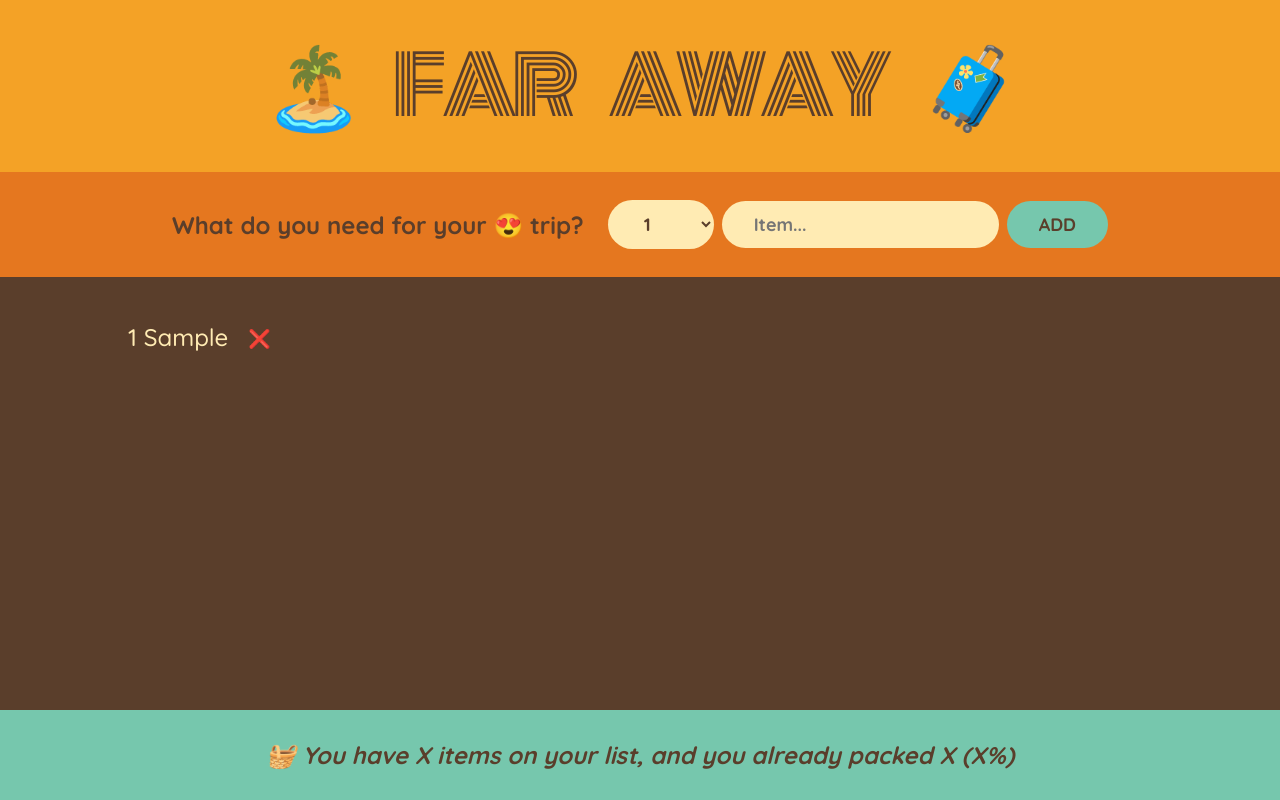
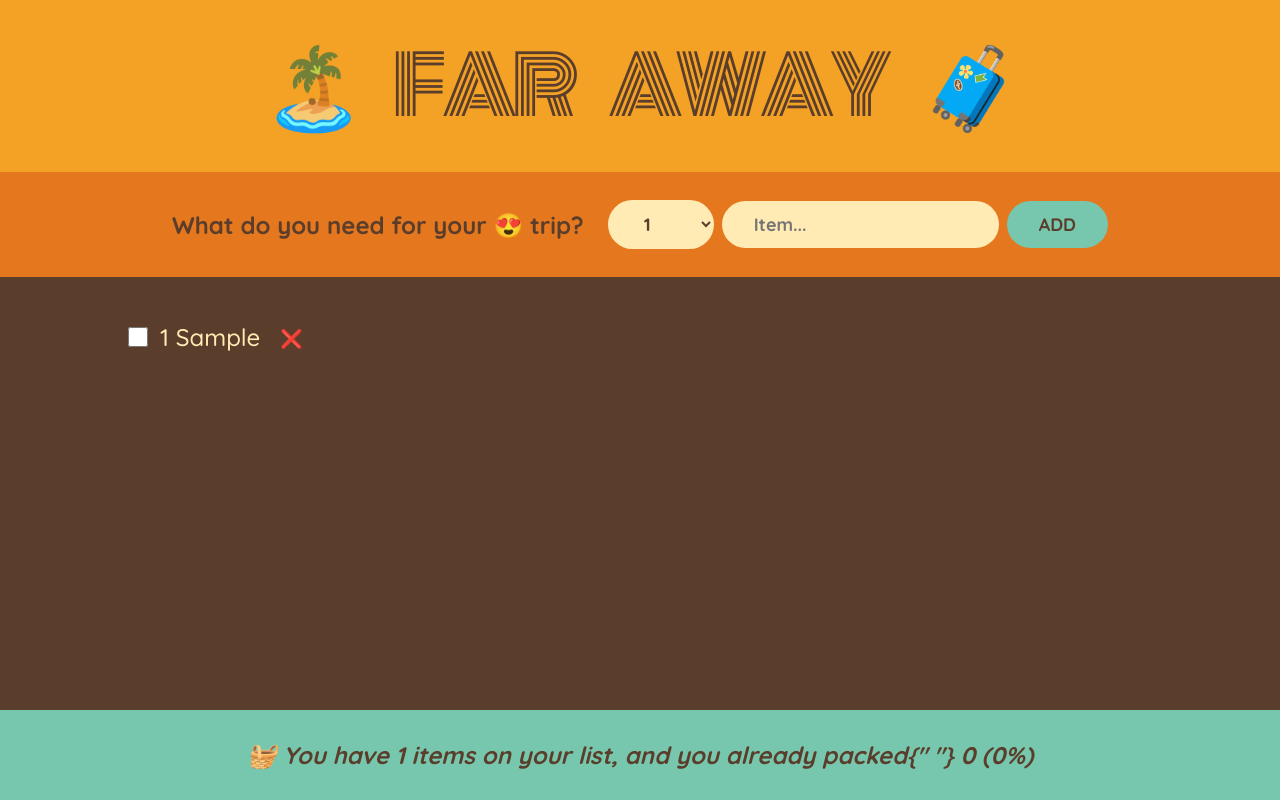
Before and after one commit to aysenurulkucreates/React, a React (Vite) app in the folder PartOne/far-away/: page / in a window 1280 px wide. Both pictures are taken after typing "Sample" into the empty fields and a click on the button "ADD". Built offline with nearby package versions, Linux system fonts and the light colour scheme.

Commit message:
Calculating Statistics as Derived State

```diff
--- a/PartOne/far-away/src/App.jsx
+++ b/PartOne/far-away/src/App.jsx
@@ -10,13 +10,24 @@
   function handleDeleteItems(id) {
     setItems((items) => items.filter((item) => item.id !== id));
   }
+  function handleToggleItem(id) {
+    setItems((items) =>
+      items.map((item) =>
+        item.id === id ? { ...item, packed: !item.packed } : item
+      )
+    );
+  }
 
   return (
     <div className="app">
       <Logo />
       <Form onAddItems={handleAddItems} />
-      <PackingList items={items} onDeleteItem={handleDeleteItems} />
-      <Stats />
+      <PackingList
+        items={items}
+        onDeleteItem={handleDeleteItems}
+        onToggleItem={handleToggleItem}
+      />
+      <Stats items={items} />
     </div>
   );
 }
@@ -70,21 +81,31 @@
   );
 }
 
-function PackingList({ items, onDeleteItem }) {
+function PackingList({ items, onDeleteItem, onToggleItem }) {
   return (
     <div className="list">
       <ul>
         {items.map((item) => (
-          <Item item={item} onDeleteItem={onDeleteItem} key={item.id} />
+          <Item
+            item={item}
+            onDeleteItem={onDeleteItem}
+            onToggleItem={onToggleItem}
+            key={item.id}
+          />
         ))}
       </ul>
     </div>
   );
 }
 
-function Item({ item, onDeleteItem }) {
+function Item({ item, onDeleteItem, onToggleItem }) {
   return (
     <li>
+      <input
+        type="checkbox"
+        value={item.packed}
+        onChange={() => onToggleItem(item.id)}
+      />
       <span style={item.packed ? { textDecoration: "line-through" } : {}}>
         {item.quantity} {item.description}
       </span>
@@ -93,10 +114,28 @@
   );
 }
 
-function Stats() {
+function Stats({ items }) {
+  if (!items.length)
+    return (
+      <p className="stats">
+        <em>Start adding some items to your packing list 🚀</em>
+      </p>
+    );
+
+  const numItems = items.length;
+  const numPacked = items.filter((item) => item.packed).length;
+  const percentage = Math.round((numPacked / numItems) * 100);
+
   return (
     <footer className="stats">
-      <em>🧺 You have X items on your list, and you already packed X (X%)</em>
+      <em>
+        {percentage === 100
+          ? "You got everything! Ready to go ✈️"
+          : `
+        🧺 You have ${numItems} items on your list, and you already packed{" "}
+        ${numPacked} (${percentage}%)
+        `}
+      </em>
     </footer>
   );
 }
```
